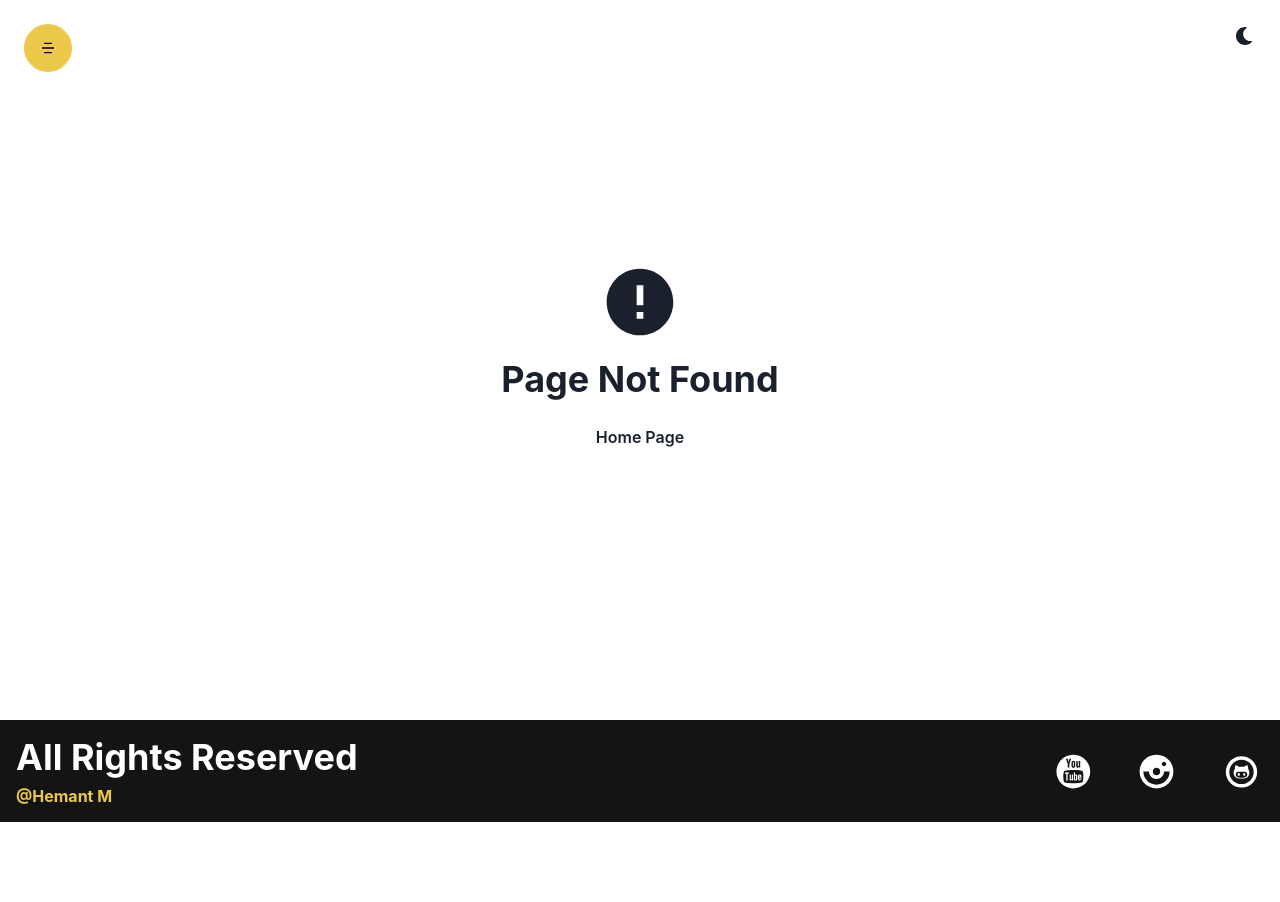
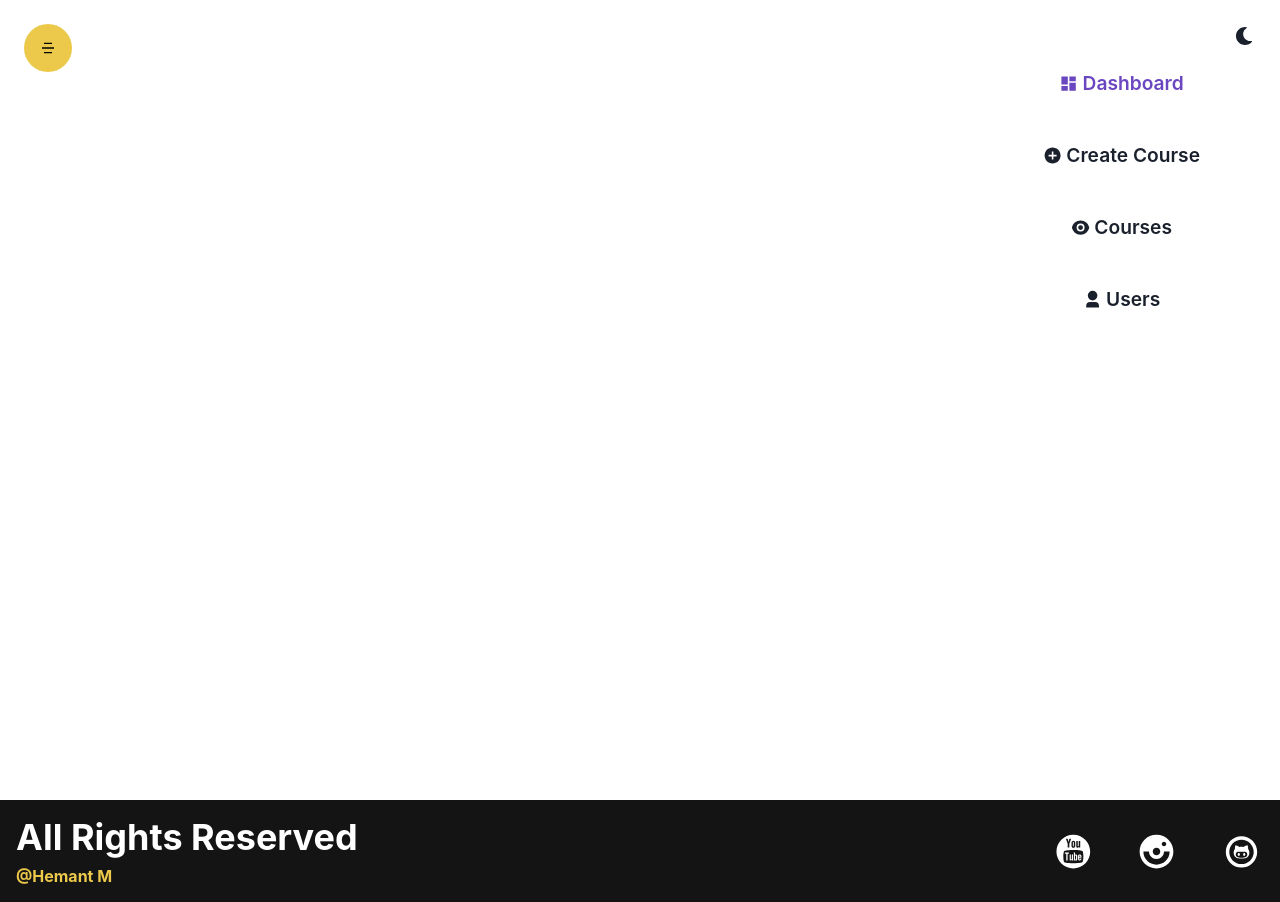
Before and after one commit to hemantmm/TradePros, a React (Create React App) app in the folder course-bundle/: page /admin/dashboard in a window 1280 px wide. Before the commit this address had no page. Before the commit the page ends 822 px from the top, so only its background shows below. Built offline with nearby package versions, Linux system fonts and the light colour scheme.

Commit message:
dashboard page

```diff
--- a/course-bundle/src/App.js
+++ b/course-bundle/src/App.js
@@ -19,6 +19,7 @@ import CoursePage from './components/CoursePage/CoursePage';
 import Profile from './components/Profile/Profile';
 import ChangePassword from './components/Profile/ChangePassword';
 import UpdateProfile from './components/Profile/UpdateProfile';
+import Dashboard from './components/Admin/Dashboard/Dashboard';
 
 function App() {
 
@@ -54,6 +55,9 @@ function App() {
         <Route path='/paymentsuccess' element={<PaymentSuccess />} />
         <Route path='/paymentfail' element={<PaymentFail />} />
 
+        <Route path='/admin/dashboard' element={<Dashboard />} />
+
+
       </Routes>
       <Footer />
     </Router>
--- a/course-bundle/src/components/Admin/Dashboard/Dashboard.jsx
+++ b/course-bundle/src/components/Admin/Dashboard/Dashboard.jsx
@@ -1,8 +1,20 @@
+import { Box, Grid } from '@chakra-ui/react'
 import React from 'react'
+import Sidebar from '../Sidebar'
+// import cursor from '../../../assets/images/cursor.png'
 
 function Dashboard() {
   return (
-    <div>Dashboard</div>
+    // <div>Dashboard</div>
+    <>
+    <Grid minH={'100vh'} templateColumns={['1fr','5fr 1fr']}>
+        <Box>
+
+
+        </Box>
+        <Sidebar />
+    </Grid>
+    </>
   )
 }
 
--- a/course-bundle/src/components/Admin/Sidebar.jsx
+++ b/course-bundle/src/components/Admin/Sidebar.jsx
@@ -1,9 +1,34 @@
+import { Button, VStack } from '@chakra-ui/react'
 import React from 'react'
+import { RiAddCircleFill, RiDashboardFill, RiEyeFill, RiUser3Fill } from 'react-icons/ri'
+import { Link, useLocation } from 'react-router-dom'
 
 function Sidebar() {
+
+    const location=useLocation()
+
   return (
-    <div>Sidebar</div>
+    // <div>Sidebar</div>
+    <VStack spacing={'8'} p='16' boxShadow={'-2px 0 10px rgba(107,70,193,0.5'}>
+        <LinkButton Icon={RiDashboardFill} text={'Dashboard'} url={'dashboard'} active={location.pathname==='/admin/dashboard'} />
+        <LinkButton Icon={RiAddCircleFill} text={'Create Course'} url={'createcourse'} active={location.pathname==='/admin/createcourses'} />
+        <LinkButton Icon={RiEyeFill} text={'Courses'} url={'courses'} active={location.pathname==='/admin/courses'} />
+        <LinkButton Icon={RiUser3Fill} text={'Users'} url={'users'} active={location.pathname==='/admin/users'} />
+
+    </VStack>
   )
 }
 
 export default Sidebar
+
+
+function LinkButton({url,Icon,text,active}){
+    return(
+        <Link to={`/admin/${url}`}>
+            <Button colorScheme={active?"purple":''} fontSize={'larger'} variant={'ghost'}>
+                <Icon style={{margin:'4px'}} />
+                {text}
+            </Button>
+        </Link>
+    )
+}
```
Also changed, not shown: course-bundle/src/assets/images/cursor.png (added).
